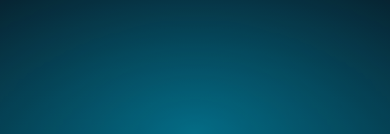
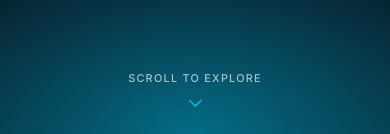
Before and after one commit to VaibhavS-17/LANMItra, a React (Vite) app: page / in a window 390 px wide. Shown: the part 710-844 px from the top of the page. Built offline with nearby package versions, Linux system fonts and the light colour scheme.

Commit message:
feat(hero): show scroll to explore hint on mobile

```diff
--- a/src/components/HeroSection.css
+++ b/src/components/HeroSection.css
@@ -286,7 +286,27 @@
   }
 
   .hero-scroll-indicator {
-    display: none; /* Hide on mobile to give full prominence to CTAs */
+    display: flex;
+    bottom: 22px;
+    gap: 6px;
+    color: rgba(255, 255, 255, 0.65);
+  }
+
+  .hero-scroll-label {
+    font-size: 0.675rem;
+    letter-spacing: 0.12em;
+    font-weight: 500;
+  }
+
+  .hero-scroll-chevron {
+    font-size: 1.15rem;
+    color: var(--accent-cyan);
+  }
+}
+
+@media (max-height: 540px) {
+  .hero-scroll-indicator {
+    display: none;
   }
 }
 
```
